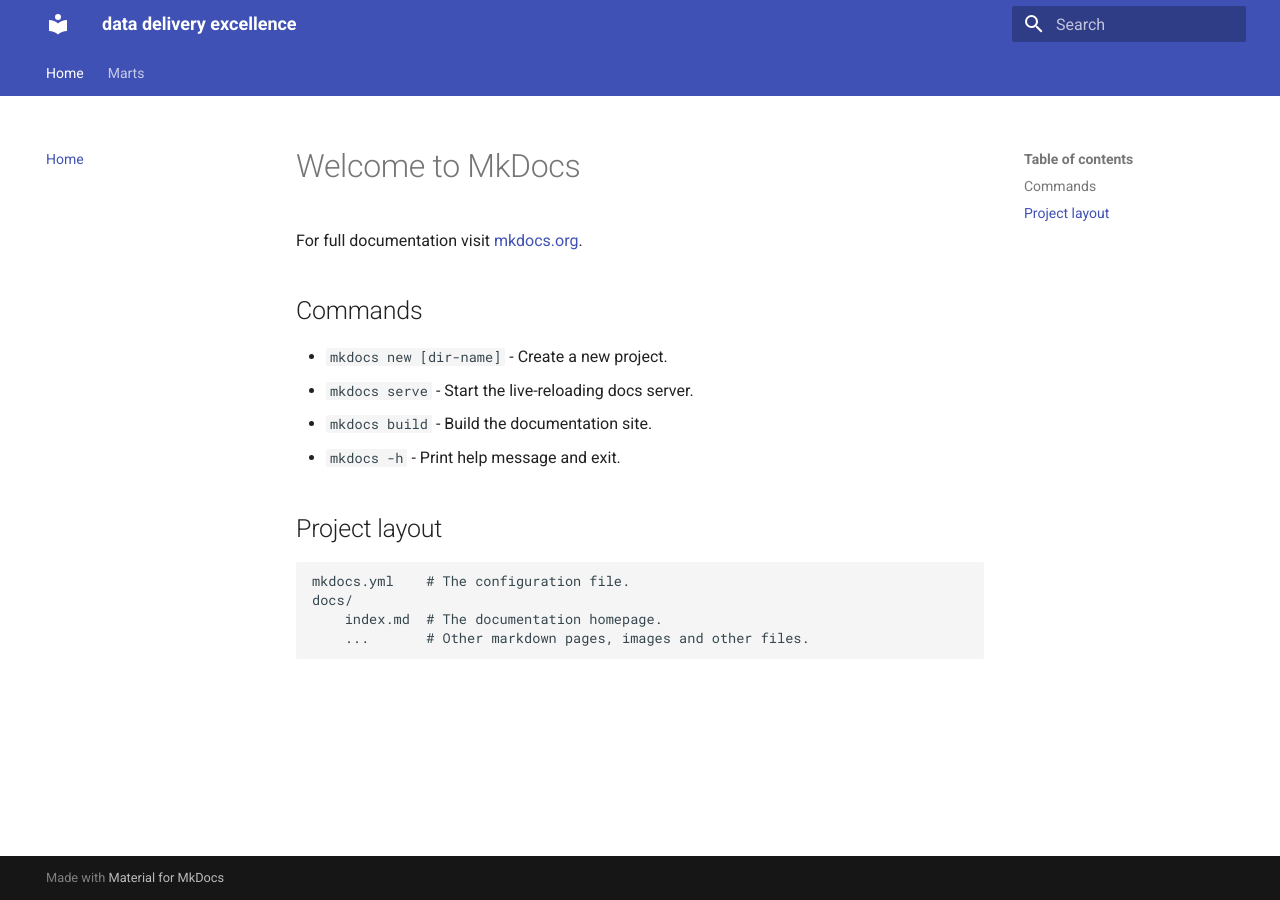
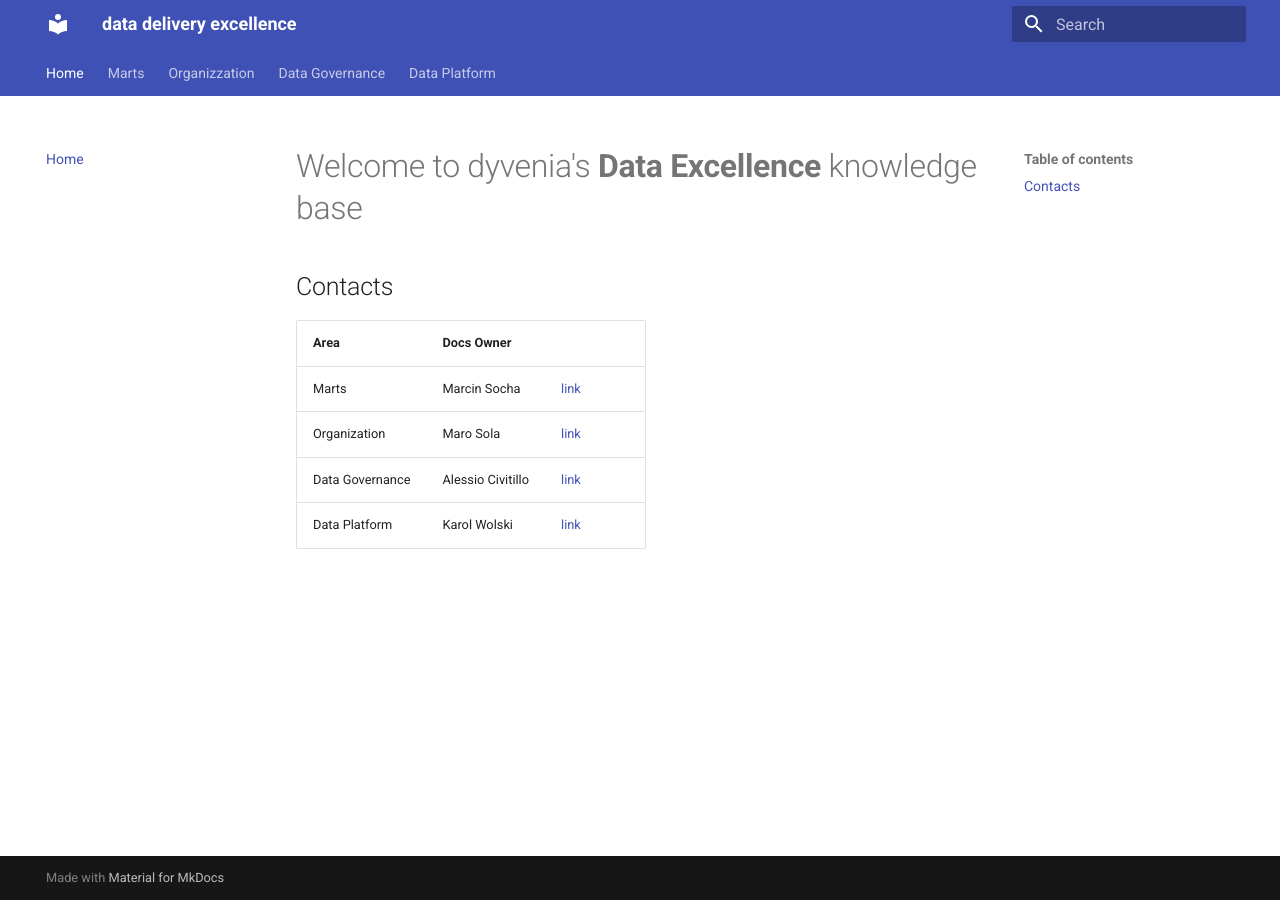
Before and after one commit to acivitillo/data-excellence, an MkDocs documentation site: the page built from docs/index.md, in a window 1280 px wide. Built offline with MkDocs 1.6.1 and Material for MkDocs 9.7.7, drawn with Linux system fonts in a browser that asks for light colours.

Commit message:
additional changes

```diff
--- a/docs/index.md
+++ b/docs/index.md
@@ -1,17 +1,10 @@
-# Welcome to MkDocs
+# Welcome to dyvenia's **Data Excellence** knowledge base
 
-For full documentation visit [mkdocs.org](https://www.mkdocs.org).
+## Contacts
 
-## Commands
-
-* `mkdocs new [dir-name]` - Create a new project.
-* `mkdocs serve` - Start the live-reloading docs server.
-* `mkdocs build` - Build the documentation site.
-* `mkdocs -h` - Print help message and exit.
-
-## Project layout
-
-    mkdocs.yml    # The configuration file.
-    docs/
-        index.md  # The documentation homepage.
-        ...       # Other markdown pages, images and other files.
+| **Area**        | **Docs Owner**    |                                   |
+|-----------------|-------------------|-----------------------------------|
+| Marts           | Marcin Socha      | [link](/marts/overview)           |
+| Organization    | Maro Sola         | [link](/organizzation/overview)   |
+| Data Governance | Alessio Civitillo | [link](/data_governance/overview) |
+| Data Platform   | Karol Wolski      | [link](/data_platform/overview)   |
--- a/mkdocs.yml
+++ b/mkdocs.yml
@@ -4,11 +4,30 @@ nav:
   - Home: index.md
   - Marts:
     - Executive Overview: marts/overview.md
-    - Ingestions: marts/ingestions.md
-    - Modelling: marts/modelling.md
-
+    - Methodology: marts/methodology.md
+    - Operating Models: marts/op_models.md
+    - Roles: marts/roles.md
+  - Organizzation:
+    - Executive Overview: organizzation/overview.md
+    - Methodology: organizzation/methodology.md
+    - Operating Models: organizzation/op_models.md
+    - Roles: organizzation/roles.md
+  - Data Governance:
+    - Executive Overview: data_governance/overview.md
+    - Methodology: data_governance/methodology.md
+    - Operating Models: data_governance/op_model.md
+    - Roles: data_governance/roles.md
+  - Data Platform:
+    - Executive Overview: data_platform/overview.md
+    - Orchestration: data_platform/orchestration.md
+    - Ingestion: data_platform/ingestion.md
+    - Roles: data_platform/roles.md
 theme:
   name: material
   features:
     - navigation.path
     - navigation.tabs
+    - navigation.expand
+markdown_extensions:
+  - toc:
+      permalink: true
```
Also changed, not shown: README.md (+4 -0 lines), docs/data_governance/op_model.md (added, +1 -0 lines), docs/data_governance/roles.md (added, +5 -0 lines), docs/data_platform/deployments.md (added, +1 -0 lines), docs/data_platform/ingestion.md (added, +7 -0 lines), docs/data_platform/orchestration.md (added, +11 -0 lines), docs/data_platform/roles.md (added, +5 -0 lines), docs/marts/methodology.md (renamed from docs/marts/ingestions.md, +14 -4 lines), docs/organizzation/op_model.md (added, +1 -0 lines), docs/organizzation/roles.md (added, +5 -0 lines), docs/assets/images/gates.png (added), docs/data_governance/overview.md (added), docs/data_platform/overview.md (added), docs/marts/image.png (added), 3 more files.
